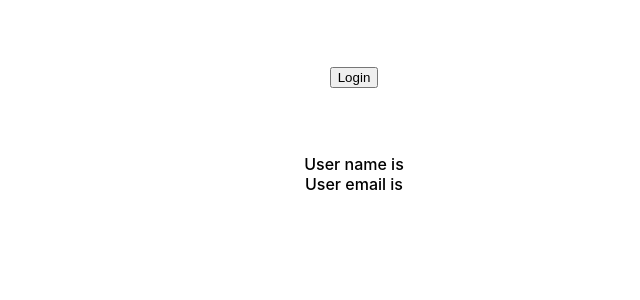
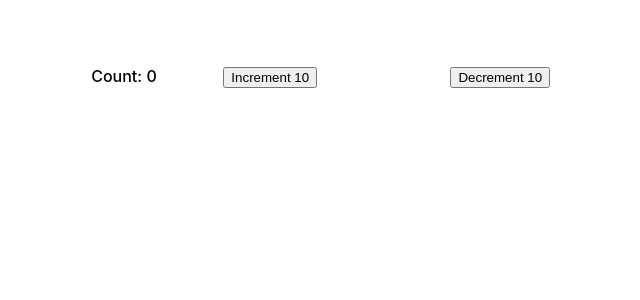
Before and after one commit to BulegaHassan/react-ts-basics, a React (Create React App) app: page / in a window 1280 px wide. Shown: the top 300 px of the page, without its empty margins (286-926 px from the left). Built offline with nearby package versions, Linux system fonts and the light colour scheme.

Commit message:
use useReducer hook

```diff
--- a/src/App.tsx
+++ b/src/App.tsx
@@ -1,9 +1,9 @@
-import "./App.css";
-import { User2 } from "./components/state/User2";
+import "./App.css";import { Counter } from "./components/state/Counter";
+
 function App() {
   return (
     <div>
-     <User2/>
+     <Counter/>
     </div>
   );
 }
--- /dev/null
+++ b/src/components/state/Counter.tsx
@@ -0,0 +1,36 @@
+import { useReducer } from "react";
+type CounterState = {
+  count: number;
+};
+
+type CounterAction = {
+  type: string;
+  payload: number;
+};
+const initialState = { count: 0 };
+
+function reducer(state: CounterState, action: CounterAction) {
+  switch (action.type) {
+    case "increment":
+      return { count: state.count + action.payload };
+    case "decrement":
+      return { count: state.count - action.payload };
+    default:
+      return state;
+  }
+}
+
+export const Counter = () => {
+  const [state, dispatch] = useReducer(reducer, initialState);
+  return (
+    <>
+      Count: {state.count}
+      <button onClick={() => dispatch({ type: "increment", payload: 10 })}>
+        Increment 10
+      </button>
+      <button onClick={() => dispatch({ type: "decrement", payload: 10 })}>
+        Decrement 10
+      </button>
+    </>
+  );
+};
```
